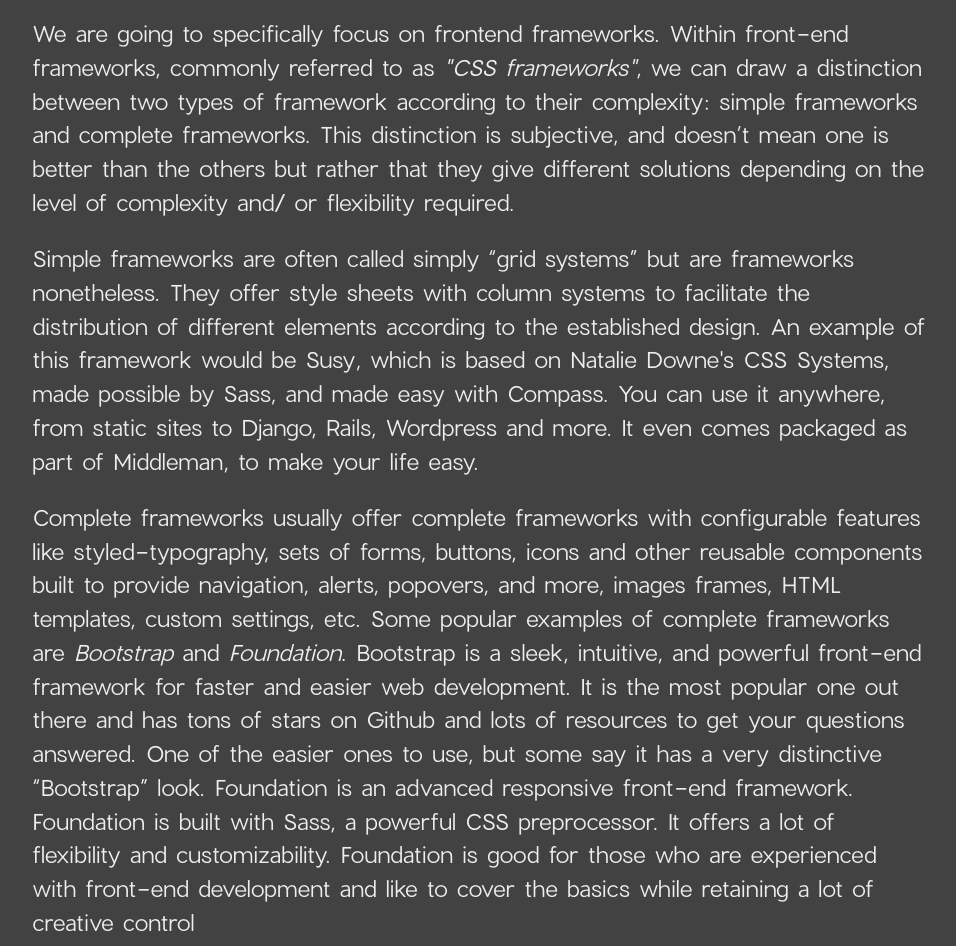
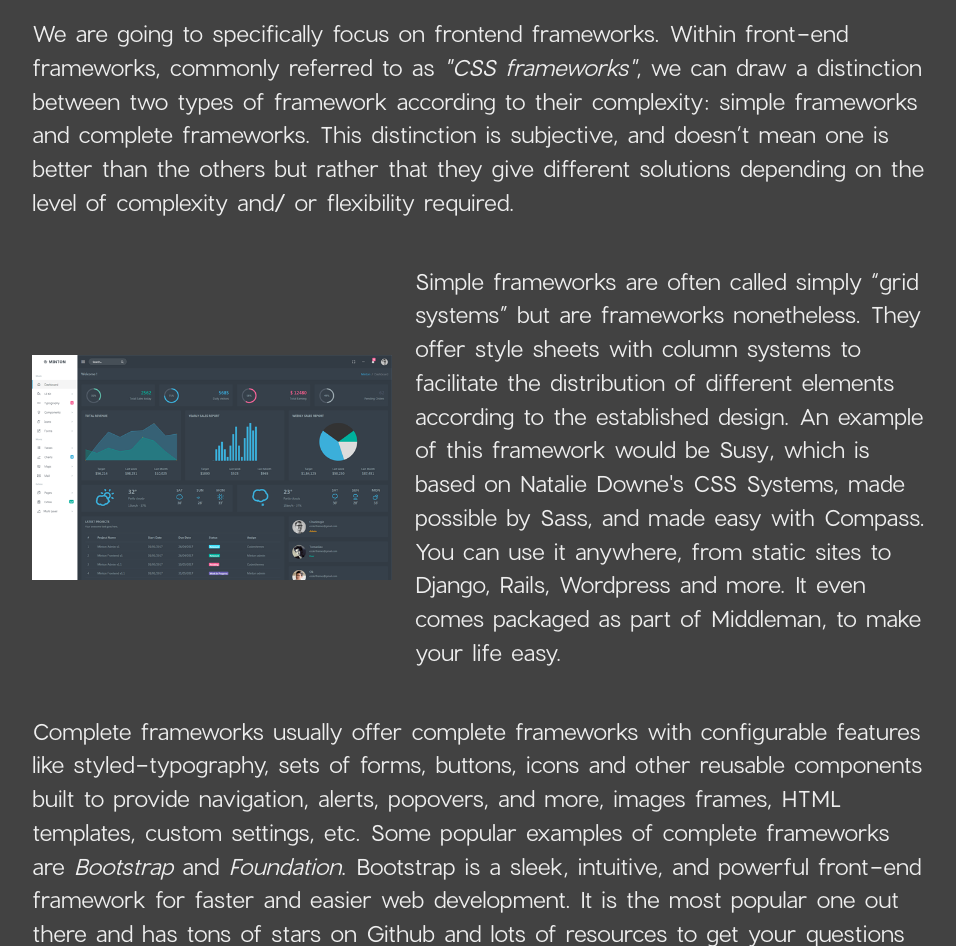
Before and after one commit to ahashim1/CSC174_Assignment8, a PHP site: page / in a window 1280 px wide. Shown: the part 975-1921 px from the top of the page, without its empty margins (160-1116 px from the left). Run offline with PHP 8.4, Linux system fonts and the light colour scheme; some libraries are stand-ins or nearby versions.

Commit message:
added second image to balance the page

```diff
--- a/index.php
+++ b/index.php
@@ -54,7 +54,19 @@
 
 			<p class="big">We are going to specifically focus on frontend frameworks. Within front-end frameworks, commonly referred to as <em>"CSS frameworks"</em>, we can draw a distinction between two types of framework according to their complexity: simple frameworks and complete frameworks. This distinction is subjective, and doesn’t mean one is better than the others but rather that they give different solutions depending on the level of complexity and/ or flexibility required.</p>
 
+			<div class="valign-wrapper row">
+
+			<div class="col s5">
+				<img src="images/bootstrap.png" class="left responsive-img" alt="">
+			</div>
+
+			<div class="col s7">
+
 			<p class="big">Simple frameworks are often called simply “grid systems” but are frameworks nonetheless. They offer style sheets with column systems to facilitate the distribution of different elements according to the established design. An example of this framework would be <strong>Susy</strong>, which is based on Natalie Downe's CSS Systems, made possible by Sass, and made easy with Compass. You can use it anywhere, from static sites to Django, Rails, Wordpress and more. It even comes packaged as part of Middleman, to make your life easy.</p>
+
+			</div>
+
+			</div>
 
 			<p class="big"> Complete frameworks usually offer complete frameworks with configurable features like styled-typography, sets of forms, buttons, icons and other reusable components built to provide navigation, alerts, popovers, and more, images frames, HTML templates, custom settings, etc. Some popular examples of complete frameworks are <em>Bootstrap</em> and <em>Foundation</em>. Bootstrap is a sleek, intuitive, and powerful front-end framework for faster and easier web development. It is the most popular one out there and has tons of stars on Github and lots of resources to get your questions answered. One of the easier ones to use, but some say it has a very distinctive “Bootstrap” look. Foundation is an advanced responsive front-end framework. Foundation is built with Sass, a powerful CSS preprocessor. It offers a lot of flexibility and customizability. Foundation is good for those who are experienced with front-end development and like to cover the basics while retaining a lot of creative control</p>
 
```
Also changed, not shown: images/bootstrap.png (added).
